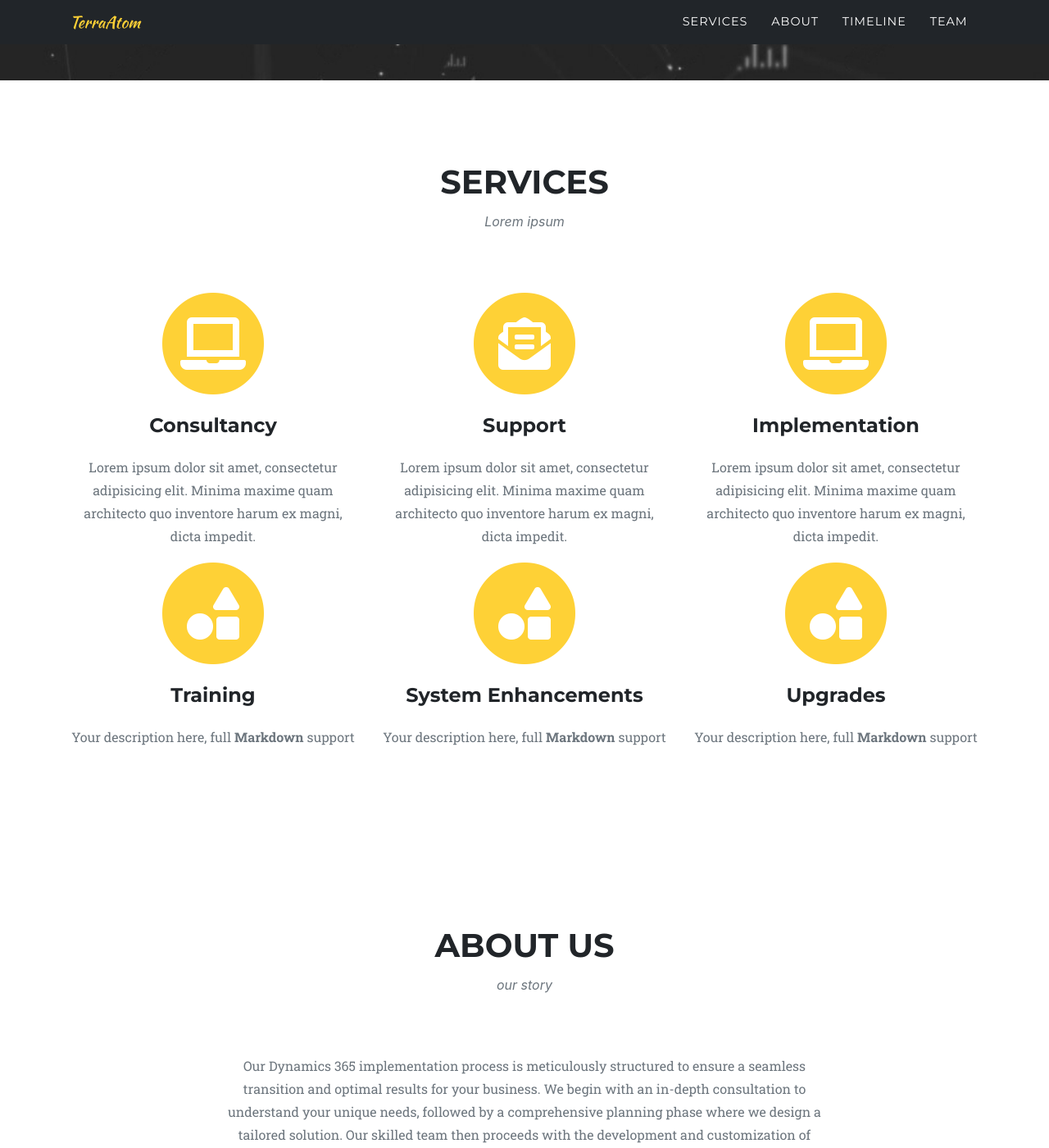
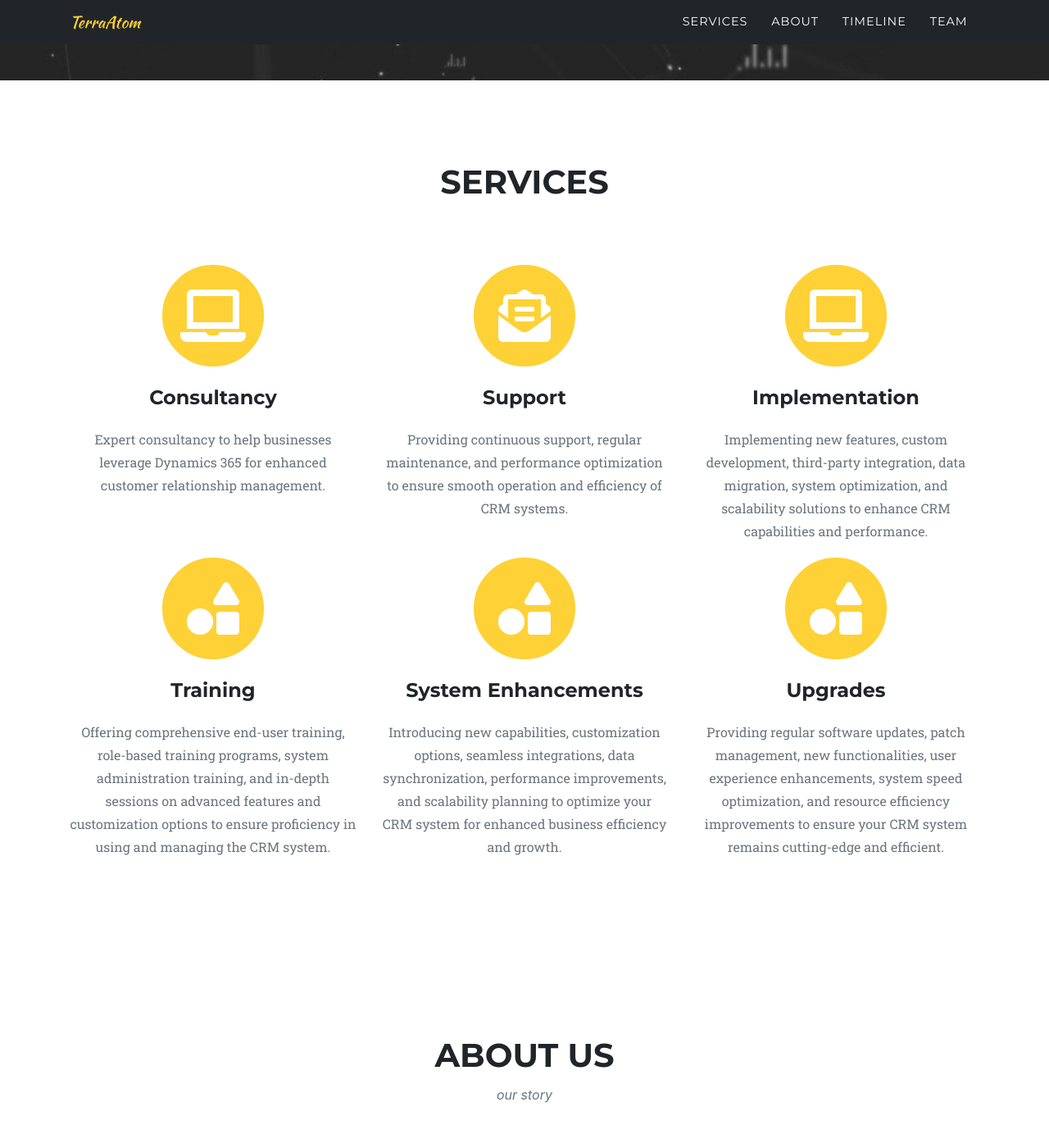
Before and after one commit to terra-atom/terra-atom.github.io, a Jekyll site: the page built from index.md, in a window 1280 px wide and 1400 px high, scrolled down 879 px. Shown: the whole window at 82% size. Built offline with Jekyll 4.4.1, drawn with Linux system fonts in a browser that asks for light colours; some web fonts are replaced.

Commit message:
services description added

```diff
--- a/_data/sitetext.yml
+++ b/_data/sitetext.yml
@@ -18,26 +18,26 @@ en: &DEFAULT_EN
 
   services:
     title: "Services"
-    text: "Lorem ipsum"
+    text: ""
     section: services
     list:
       - title: "Consultancy"
-        desc: "Lorem ipsum dolor sit amet, consectetur adipisicing elit. Minima maxime quam architecto quo inventore harum ex magni, dicta impedit."
+        desc: "Expert consultancy to help businesses leverage Dynamics 365 for enhanced customer relationship management."
         icon: fas fa-laptop
       - title: "Support"
-        desc: "Lorem ipsum dolor sit amet, consectetur adipisicing elit. Minima maxime quam architecto quo inventore harum ex magni, dicta impedit."
+        desc: "Providing continuous support, regular maintenance, and performance optimization to ensure smooth operation and efficiency of CRM systems."
         icon: fas fa-envelope-open-text #find more at https://fontawesome.com/icons
       - title: "Implementation"
-        desc: "Lorem ipsum dolor sit amet, consectetur adipisicing elit. Minima maxime quam architecto quo inventore harum ex magni, dicta impedit."
+        desc: "Implementing new features, custom development, third-party integration, data migration, system optimization, and scalability solutions to enhance CRM capabilities and performance."
         icon: fas fa-laptop
       - title: "Training"
-        desc: "Your description here, full **Markdown** support"
+        desc: "Offering comprehensive end-user training, role-based training programs, system administration training, and in-depth sessions on advanced features and customization options to ensure proficiency in using and managing the CRM system."
         icon: fas fa-shapes
       - title: "System Enhancements"
-        desc: "Your description here, full **Markdown** support"
+        desc: "Introducing new capabilities, customization options, seamless integrations, data synchronization, performance improvements, and scalability planning to optimize your CRM system for enhanced business efficiency and growth."
         icon: fas fa-shapes
       - title: "Upgrades"
-        desc: "Your description here, full **Markdown** support"
+        desc: "Providing regular software updates, patch management, new functionalities, user experience enhancements, system speed optimization, and resource efficiency improvements to ensure your CRM system remains cutting-edge and efficient."
         icon: fas fa-shapes
 
   portfolio:
```
Also changed, not shown: 3 other files.
